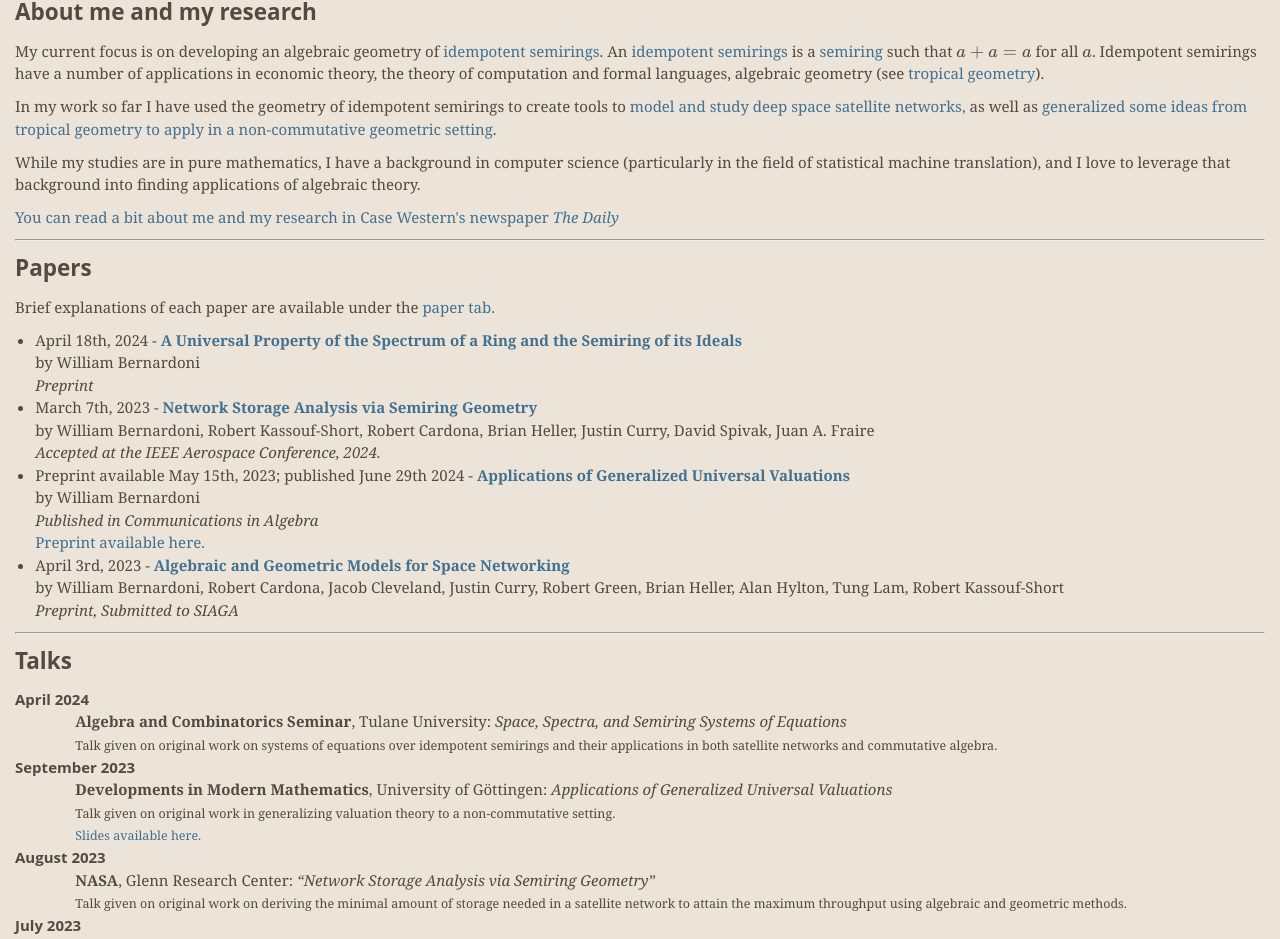
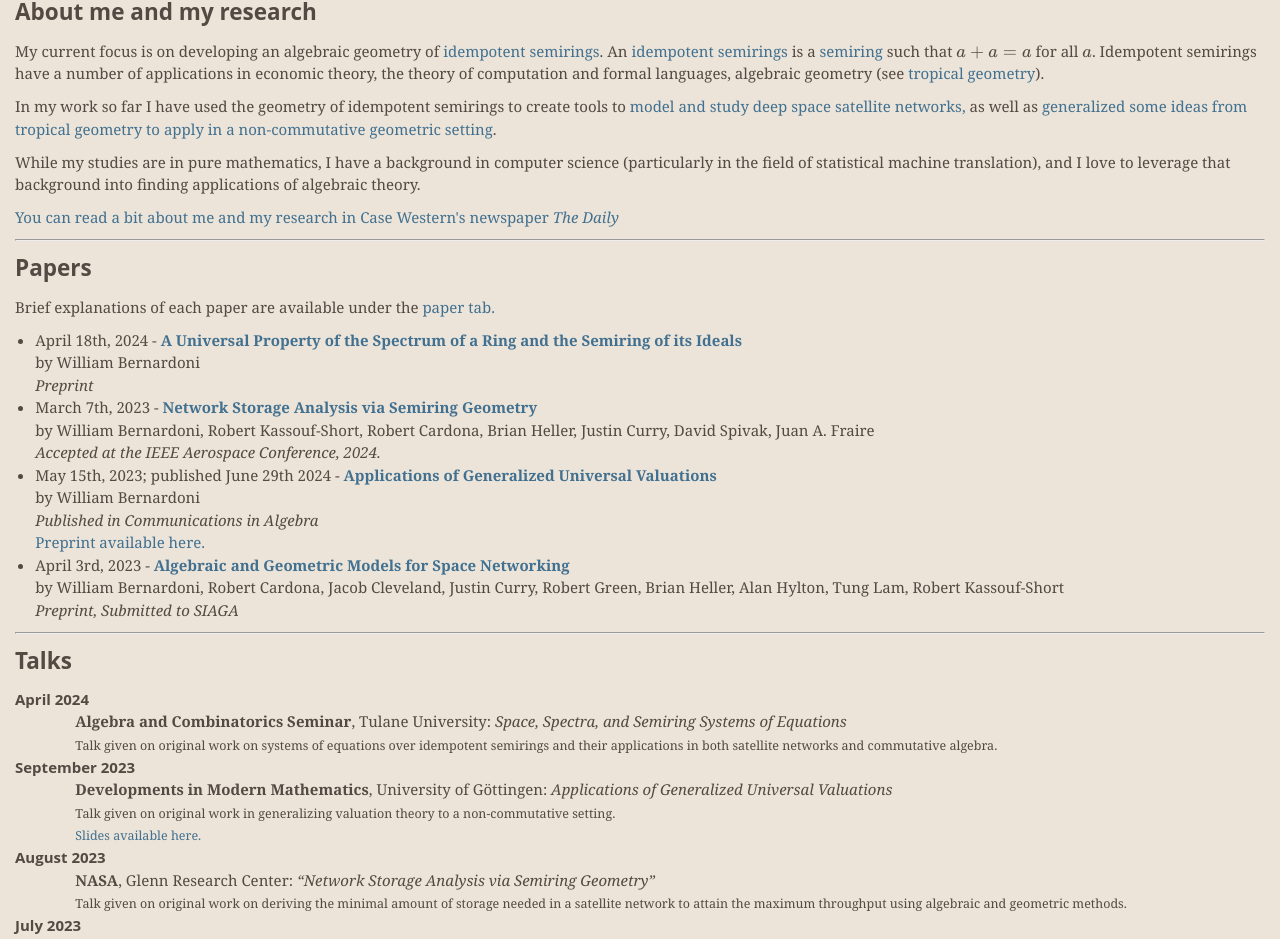
Before and after one commit to wrbernardoni/wrbernardoni.github.io, a Jekyll site: the page built from index.html, in a window 1280 px wide. Shown: the part 524-1463 px from the top of the page. Built offline with Jekyll 4.4.1, drawn with Linux system fonts in a browser that asks for light colours; formulas are drawn with MathJax 3.

Commit message:
Update papers.yml
Clean up date on Generalized Universal Vals

```diff
--- a/_data/papers.yml
+++ b/_data/papers.yml
@@ -16,7 +16,7 @@
   link: https://www.tandfonline.com/doi/pdf/10.1080/00927872.2024.2369906
   preprint: https://arxiv.org/abs/2305.08697
   status: Published in Communications in Algebra
-  date: Preprint available May 15th, 2023; published June 29th 2024
+  date: May 15th, 2023; published June 29th 2024
 - name: Algebraic and Geometric Models for Space Networking
   description: In this paper we introduce some new algebraic and geometric perspectives on networked space communications. Our main contribution is a novel definition of a time-varying graph (TVG), defined in terms of a matrix with values in subsets of the real line \(P(\mathbb R)\). We leverage semi-ring properties of \(P(\mathbb R)\) to model multi-hop communication in a TVG using matrix multiplication and a truncated Kleene star. This leads to novel statistics on the communication capacity of TVGs called lifetime curves, which we generate for large samples of randomly chosen STARLINK satellites, whose connectivity is modeled over day-long simulations. Determining when a large subsample of STARLINK is temporally strongly connected is further analyzed using novel metrics introduced here that are inspired by topological data analysis (TDA). To better model networking scenarios between the Earth and Mars, we introduce various semi-rings capable of modeling propagation delay as well as protocols common to Delay Tolerant Networking (DTN), such as store-and-forward. Finally, we illustrate the applicability of zigzag persistence for featurizing different space networks and demonstrate the efficacy of K-Nearest Neighbors (KNN) classification for distinguishing Earth-Mars and Earth-Moon satellite systems using time-varying topology alone.
   authors: William Bernardoni, Robert Cardona, Jacob Cleveland, Justin Curry, Robert Green, Brian Heller, Alan Hylton, Tung Lam, Robert Kassouf-Short
```
